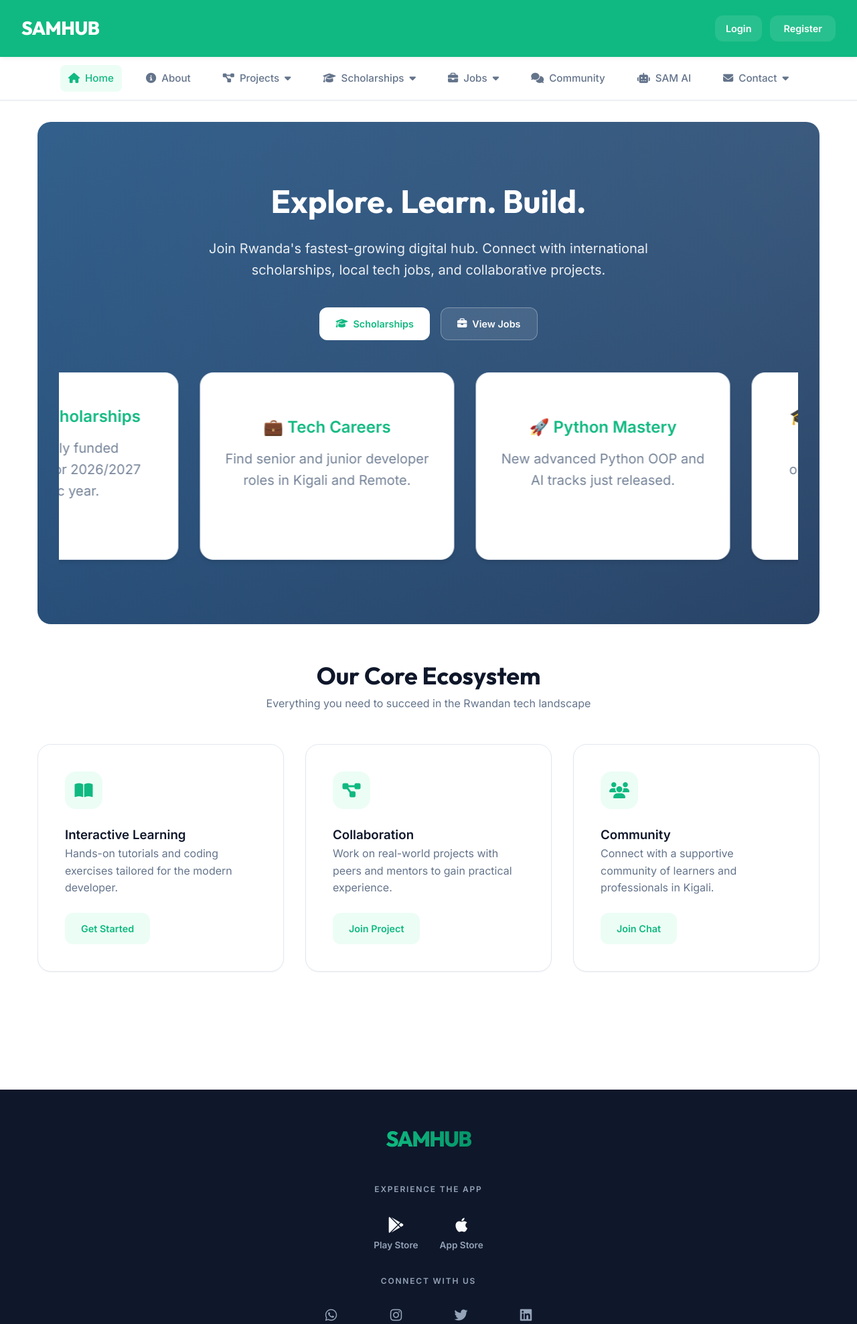
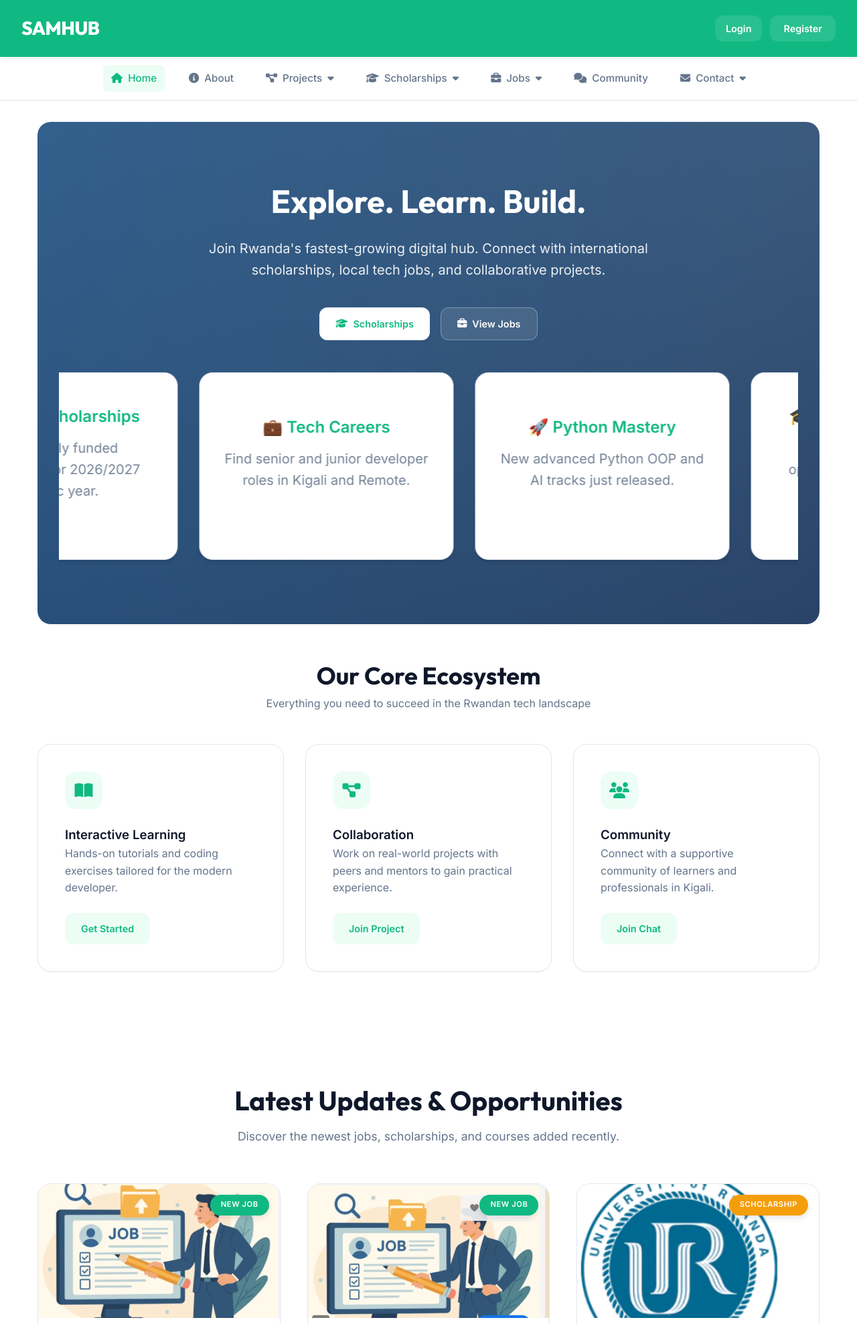
Before and after one commit to bayishimire/samuhubinfo-website, a Django app: page / in a window 1280 px wide. Shown: the top 1977 px of the page at 67% size. Run offline with Django 5.2, Linux system fonts and the light colour scheme; data comes from the database, SQL or seed files in the repository; both versions use the stored data as it was after the commit.

Commit message:
add to base features

```diff
--- a/SamHub_Info/urls.py
+++ b/SamHub_Info/urls.py
@@ -20,7 +20,21 @@ from django.urls import path,include
 from django.conf import settings
 from django.conf.urls.static import static
 def home(request):
-    return render(request, 'Login_System/home.html')
+    from Job_Opportunity.models import Job
+    from scholarships.models import Scholarship
+    from Learning_certificate.models import Course
+
+    latest_jobs = Job.objects.all().order_by('-posted_at')[:3]
+    latest_scholarships = Scholarship.objects.all().order_by('-posted_date')[:3]
+    latest_courses = Course.objects.filter(is_active=True).order_by('-created_at')[:3]
+
+    context = {
+        'latest_jobs': latest_jobs,
+        'latest_scholarships': latest_scholarships,
+        'latest_courses': latest_courses,
+    }
+    return render(request, 'Login_System/home.html', context)
+
 
 urlpatterns = [
     path('admin/', admin.site.urls),
--- a/templates/Login_System/base.html
+++ b/templates/Login_System/base.html
@@ -94,10 +94,7 @@
             class="{% if request.resolver_match.url_name == 'chat_room' %}active{% endif %}">
             <i class="fas fa-comments"></i> Community
         </a>
-        <a href="{% url 'ai_chat_room' %}"
-            class="{% if request.resolver_match.url_name == 'ai_chat_room' %}active{% endif %}">
-            <i class="fas fa-robot"></i> SAM AI
-        </a>
+
 
         {% if user.is_authenticated %}
         {% if user.user_type == 'Student' %}
--- a/templates/Login_System/home.html
+++ b/templates/Login_System/home.html
@@ -124,6 +124,120 @@
         margin-bottom: 1.5rem;
     }
 
+    /* Opportunities Grid */
+    .opportunities-grid {
+        display: grid;
+        grid-template-columns: repeat(auto-fit, minmax(320px, 1fr));
+        gap: 2.5rem;
+        margin-bottom: 6rem;
+    }
+
+    .opp-card {
+        background: white;
+        border-radius: var(--radius-lg);
+        overflow: hidden;
+        border: 1px solid var(--border);
+        transition: all 0.4s cubic-bezier(0.165, 0.84, 0.44, 1);
+        display: flex;
+        flex-direction: column;
+        box-shadow: var(--shadow-sm);
+    }
+
+    .opp-card:hover {
+        transform: translateY(-8px);
+        box-shadow: var(--shadow-lg);
+    }
+
+    .opp-image {
+        position: relative;
+        height: 200px;
+        background: var(--primary-light);
+        display: flex;
+        align-items: center;
+        justify-content: center;
+        overflow: hidden;
+    }
+
+    .opp-image img {
+        width: 100%;
+        height: 100%;
+        object-fit: cover;
+    }
+
+    .opp-image .placeholder {
+        font-size: 3.5rem;
+        color: var(--primary);
+        opacity: 0.5;
+    }
+
+    .opp-badge {
+        position: absolute;
+        top: 1rem;
+        right: 1rem;
+        padding: 0.4rem 1rem;
+        border-radius: 2rem;
+        font-size: 0.7rem;
+        font-weight: 800;
+        text-transform: uppercase;
+        color: white;
+        letter-spacing: 0.05em;
+        z-index: 2;
+        box-shadow: 0 4px 10px rgba(0, 0, 0, 0.1);
+    }
+
+    .badge-job {
+        background: #10b981;
+    }
+
+    .badge-scholarship {
+        background: #f59e0b;
+    }
+
+    .badge-course {
+        background: #8b5cf6;
+    }
+
+    .opp-content {
+        padding: 1.75rem;
+        flex-grow: 1;
+        display: flex;
+        flex-direction: column;
+    }
+
+    .opp-content h3 {
+        font-size: 1.4rem;
+        margin-bottom: 0.8rem;
+        color: var(--text-main);
+        font-family: 'Outfit', sans-serif;
+    }
+
+    .opp-content p {
+        color: var(--text-muted);
+        font-size: 0.95rem;
+        line-height: 1.6;
+        margin-bottom: 1.8rem;
+        flex-grow: 1;
+    }
+
+    .btn-read-more {
+        display: inline-block;
+        padding: 0.75rem 1.25rem;
+        background: var(--primary);
+        color: white;
+        text-decoration: none;
+        border-radius: var(--radius-md);
+        font-weight: 600;
+        text-align: center;
+        transition: all 0.3s ease;
+        font-size: 0.9rem;
+    }
+
+    .btn-read-more:hover {
+        background: var(--primary-dark);
+        color: white;
+        box-shadow: 0 4px 12px rgba(47, 93, 138, 0.3);
+    }
+
     @keyframes fadeInDown {
         from {
             opacity: 0;
@@ -245,6 +359,84 @@
     </div>
 </section>
 
+<div style="text-align: center; margin-top: 4rem; margin-bottom: 3.5rem;">
+    <h2 style="font-size: 2.5rem; font-family: 'Outfit'; margin-bottom: 0.5rem;">Latest Updates & Opportunities</h2>
+    <p style="color: var(--text-muted); font-size: 1.1rem;">Discover the newest jobs, scholarships, and courses added
+        recently.</p>
+</div>
+
+<section class="opportunities-grid">
+    <!-- Latest Jobs -->
+    {% for job in latest_jobs %}
+    <div class="opp-card">
+        <div class="opp-image">
+            {% if job.image %}
+            <img src="{{ job.image.url }}" alt="{{ job.title }}">
+            {% else %}
+            <div class="placeholder"><i class="fas fa-briefcase"></i></div>
+            {% endif %}
+            <span class="opp-badge badge-job">New Job</span>
+        </div>
+        <div class="opp-content">
+            <h3>{{ job.title }}</h3>
+            <p>{{ job.description|truncatewords:20 }}</p>
+            {% if user.is_authenticated %}
+            <a href="{% url 'job_detail' job.id %}" class="btn-read-more">Read more</a>
+            {% else %}
+            <a href="{% url 'Login' %}?next={% url 'job_detail' job.id %}" class="btn-read-more">Read more</a>
+            {% endif %}
+        </div>
+    </div>
+    {% endfor %}
+
+    <!-- Latest Scholarships -->
+    {% for sch in latest_scholarships %}
+    <div class="opp-card">
+        <div class="opp-image">
+            {% if sch.image %}
+            <img src="{{ sch.image.url }}" alt="{{ sch.title }}">
+            {% else %}
+            <div class="placeholder"><i class="fas fa-graduation-cap"></i></div>
+            {% endif %}
+            <span class="opp-badge badge-scholarship">Scholarship</span>
+        </div>
+        <div class="opp-content">
+            <h3>{{ sch.title }}</h3>
+            <p>{{ sch.description|truncatewords:20 }}</p>
+            {% if user.is_authenticated %}
+            <a href="{% url 'scholarship_detail' sch.id %}" class="btn-read-more">Read more</a>
+            {% else %}
+            <a href="{% url 'Login' %}?next={% url 'scholarship_detail' sch.id %}" class="btn-read-more">Read more</a>
+            {% endif %}
+        </div>
+    </div>
+    {% endfor %}
+
+    <!-- Latest Courses -->
+    {% for course in latest_courses %}
+    <div class="opp-card">
+        <div class="opp-image">
+            {% if course.thumbnail %}
+            <img src="{{ course.thumbnail.url }}" alt="{{ course.title }}">
+            {% else %}
+            <div class="placeholder"><i class="fas fa-laptop-code"></i></div>
+            {% endif %}
+            <span class="opp-badge badge-course">New Course</span>
+        </div>
+        <div class="opp-content">
+            <h3>{{ course.title }}</h3>
+            <p>{{ course.description|truncatewords:20 }}</p>
+            {% if user.is_authenticated %}
+            <a href="{% url 'course_detail' course.id %}" class="btn-read-more">Read more</a>
+            {% else %}
+            <a href="{% url 'Login' %}?next={% url 'course_detail' course.id %}" class="btn-read-more">Read more</a>
+            {% endif %}
+        </div>
+    </div>
+    {% endfor %}
+</section>
+
+
 <script>
     const ticker = document.getElementById('ticker');
     // Duplicate cards for seamless loop
```
Also changed, not shown: db.sqlite3.
